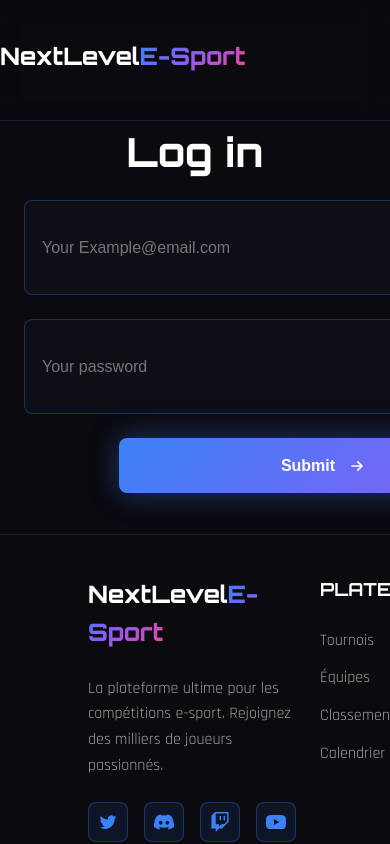
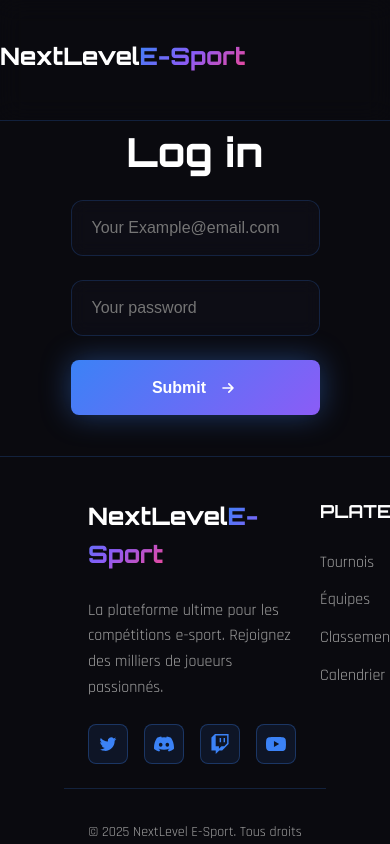
Before and after one commit to adamaarbouba/NextLevel-E-Sport, a Next.js app: page /login in a window 390 px wide. Shown: the top 844 px of the page. Built offline with nearby package versions, Linux system fonts and the light colour scheme.

Commit message:
UI Polish Batch 2: Refactor form fields, inputs, textareas, and progress bar layout to be responsive and modern with glowing transitions

```diff
--- a/app/globals.css
+++ b/app/globals.css
@@ -892,6 +892,10 @@ body {
   .footer-content {
     grid-template-columns: 1fr;
   }
+  .Sign-2block {
+    flex-direction: column;
+    gap: 1.5rem;
+  }
 }
 
 .hero-video video {
@@ -1016,79 +1020,86 @@ body {
 }
 
 .sign-up {
-  width: 1280px;
-  height: 856px;
+  width: 100%;
+  max-width: 680px;
   display: flex;
   flex-direction: column;
   align-items: center;
   border-radius: 24px;
   gap: 10px;
-  padding: 20px 20px 120px;
+  padding: 20px 20px 60px;
   margin-bottom: 50px;
 }
 
 .Sign-2block {
-  width: 600px;
-  height: 95px;
+  width: 100%;
+  max-width: 600px;
+  height: auto;
   display: flex;
   flex-direction: row;
-  padding-top: 24px;
-  gap: 110px;
+  gap: 1.5rem;
 }
 .Sign-block {
-  width: 600px;
-  height: 95px;
+  width: 100%;
+  max-width: 600px;
+  height: auto;
   display: flex;
   flex-direction: column;
-  gap: 54px;
-  justify-content: space-around;
+  gap: 1.5rem;
   align-items: center;
 }
 
 .input-short {
-  height: 95px;
+  height: 56px;
   flex: 1;
-  padding: 25px 17px;
-  background: rgba(15, 15, 25, 0.8);
-  border: 1px solid rgba(59, 130, 246, 0.3);
-  border-radius: 8px;
+  padding: 0 20px;
+  background: rgba(15, 15, 25, 0.6);
+  backdrop-filter: blur(8px);
+  border: 1px solid rgba(59, 130, 246, 0.2);
+  border-radius: 12px;
   color: #ffffff;
   font-size: 1rem;
   outline: none;
-  transition: all 0.3s ease;
+  transition: all 0.3s cubic-bezier(0.4, 0, 0.2, 1);
 }
 .input-short:focus {
-  border-color: rgba(59, 130, 246, 0.6);
-  box-shadow: 0 0 20px rgba(59, 130, 246, 0.2);
+  border-color: #8b5cf6;
+  box-shadow: 0 0 25px rgba(139, 92, 246, 0.3);
+  background: rgba(15, 15, 25, 0.8);
 }
 
 .input-long {
-  width: 600px;
-  height: 95px;
-  flex: 1;
-  padding: 25px 17px;
-  background: rgba(15, 15, 25, 0.8);
-  border: 1px solid rgba(59, 130, 246, 0.3);
-  border-radius: 8px;
+  width: 100%;
+  max-width: 600px;
+  height: 56px;
+  padding: 0 20px;
+  background: rgba(15, 15, 25, 0.6);
+  backdrop-filter: blur(8px);
+  border: 1px solid rgba(59, 130, 246, 0.2);
+  border-radius: 12px;
   color: #ffffff;
   font-size: 1rem;
   outline: none;
-  transition: all 0.3s ease;
+  transition: all 0.3s cubic-bezier(0.4, 0, 0.2, 1);
 }
 
 .input-long:focus {
-  border-color: rgba(59, 130, 246, 0.6);
-  box-shadow: 0 0 20px rgba(59, 130, 246, 0.2);
+  border-color: #8b5cf6;
+  box-shadow: 0 0 25px rgba(139, 92, 246, 0.3);
+  background: rgba(15, 15, 25, 0.8);
 }
 
 .in-block {
   display: flex;
   flex-direction: column;
-  gap: 54px;
+  gap: 1.5rem;
+  width: 100%;
+  align-items: center;
 }
 
 .btnS {
-  width: 410px;
+  width: 100%;
+  max-width: 410px;
   height: 55px;
   display: flex;
   align-items: center;
@@ -1102,20 +1113,21 @@ body {
   font-size: 1rem;
   border-radius: 0.5rem;
   cursor: pointer;
-  transition: all 0.3s ease;
+  transition: all 0.3s cubic-bezier(0.4, 0, 0.2, 1);
   box-shadow: 0 0 30px rgba(59, 130, 246, 0.4);
 }
 
 .btnS:hover {
   transform: translateY(-2px);
-  box-shadow: 0 0 40px rgba(59, 130, 246, 0.6);
+  box-shadow: 0 0 40px rgba(139, 92, 246, 0.6);
 }
 
 .p-in-S {
   text-align: center;
   font-size: 1.125rem;
   color: #a0a0a0;
-  margin-bottom: 2rem;
+  margin-top: 1rem;
+  margin-bottom: 1rem;
   max-width: 600px;
   margin-left: auto;
   margin-right: auto;
@@ -1125,6 +1137,7 @@ body {
   display: flex;
   flex-direction: column;
   align-items: center;
+  width: 100%;
 }
 
 .blocking p {
@@ -1133,52 +1146,63 @@ body {
 }
 
 .input-contact {
-  height: 244px;
-  width: 600px;
-  padding: 25px 17px;
-  background: rgba(15, 15, 25, 0.8);
-  border: 1px solid rgba(59, 130, 246, 0.3);
-  border-radius: 8px;
+  height: 200px;
+  width: 100%;
+  max-width: 600px;
+  padding: 20px;
+  background: rgba(15, 15, 25, 0.6);
+  backdrop-filter: blur(8px);
+  border: 1px solid rgba(59, 130, 246, 0.2);
+  border-radius: 12px;
   color: #ffffff;
   font-size: 1rem;
   outline: none;
-  transition: all 0.3s ease;
+  resize: none;
+  transition: all 0.3s cubic-bezier(0.4, 0, 0.2, 1);
 }
 
 .input-contact:focus {
-  border-color: rgba(59, 130, 246, 0.6);
-  box-shadow: 0 0 20px rgba(59, 130, 246, 0.2);
+  border-color: #8b5cf6;
+  box-shadow: 0 0 25px rgba(139, 92, 246, 0.3);
+  background: rgba(15, 15, 25, 0.8);
 }
 .Contact-block {
-  width: 600px;
-  height: 245px;
+  width: 100%;
+  max-width: 600px;
+  height: auto;
   display: flex;
   flex-direction: column;
-  gap: 54px;
-  justify-content: space-around;
   align-items: center;
 }
 .Block {
   display: flex;
   flex-direction: column;
-  gap: 24px;
+  gap: 1.5rem;
+  width: 100%;
+  align-items: center;
 }
 
 .input-contact::placeholder {
-  font-size: 12px;
-  line-height: 1.5;
+  font-size: 1rem;
+  color: #a0a0a0;
 }
 
 .prog {
-  width: 55rem;
-  height: 1rem;
-  background-color: darkred;
-  border-radius: 12px;
+  display: block;
+  margin-top: 8px;
+  width: 100%;
+  max-width: 55rem;
+  height: 12px;
+  background-color: rgba(255, 255, 255, 0.05);
+  border: 1px solid rgba(255, 255, 255, 0.1);
+  border-radius: 9999px;
+  overflow: hidden;
 }
 .pf {
-  height: 1rem;
-  background-color: #3b82f6;
-  border-radius: 12px;
+  height: 100%;
+  background: linear-gradient(90deg, #3b82f6 0%, #8b5cf6 50%, #ec4899 100%);
+  border-radius: 9999px;
+  box-shadow: 0 0 12px rgba(139, 92, 246, 0.8);
 }
 
 .Pf1 {
```
